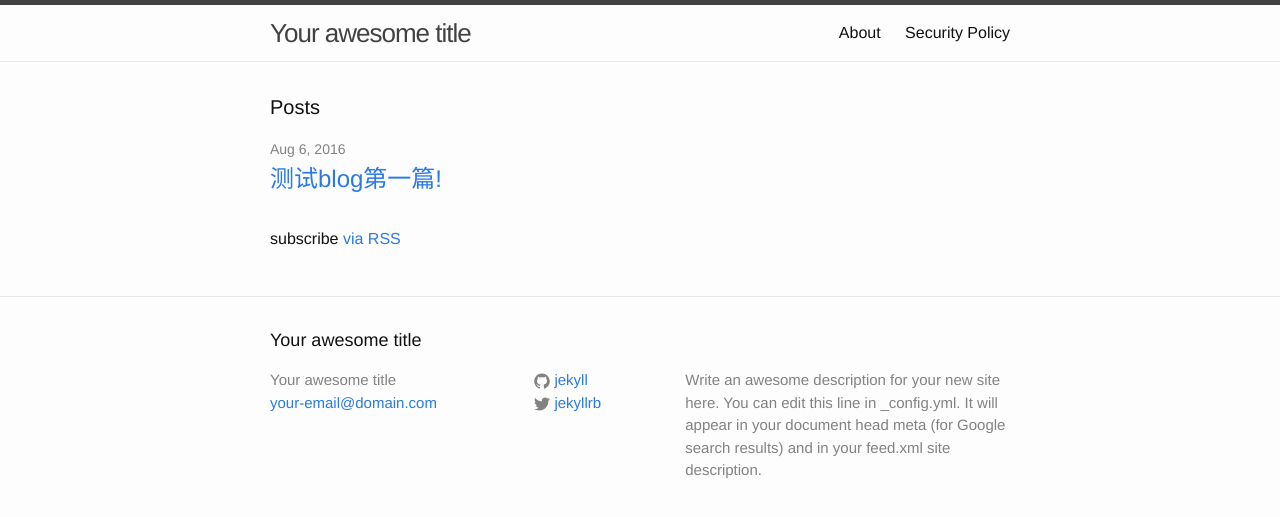
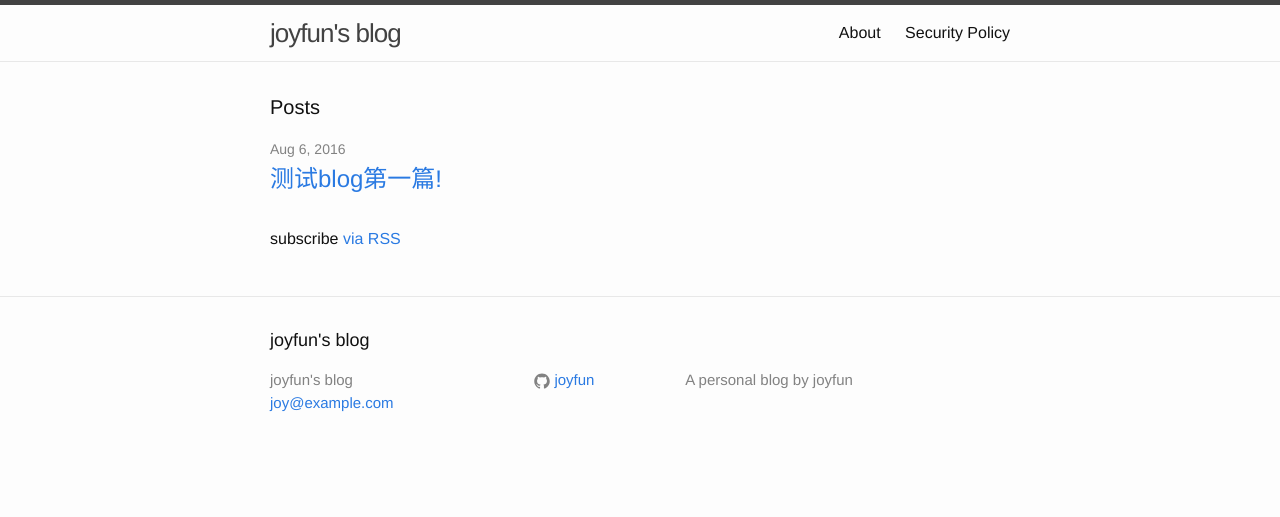
Before and after one commit to joyfun/joyfun.github.io, a Jekyll site: the page built from index.html, in a window 1280 px wide. Shown: the top 517 px of the page. Built offline with Jekyll 4.4.1, drawn with Linux system fonts in a browser that asks for light colours.

Commit message:
配置 GitHub Pages 并安装 minima 主题

```diff
--- a/_config.yml
+++ b/_config.yml
@@ -6,16 +6,13 @@
 # 'jekyll serve'. If you change this file, please restart the server process.
 
 # Site settings
-title: Your awesome title
-email: your-email@domain.com
-description: > # this means to ignore newlines until "baseurl:"
-  Write an awesome description for your new site here. You can edit this
-  line in _config.yml. It will appear in your document head meta (for
-  Google search results) and in your feed.xml site description.
+title: joyfun's blog
+email: joy@example.com
+description: "A personal blog by joyfun"
 baseurl: "" # the subpath of your site, e.g. /blog
-url: "http://yourdomain.com" # the base hostname & protocol for your site
-twitter_username: jekyllrb
-github_username:  jekyll
+url: "https://joyfun.github.io" # the base hostname & protocol for your site
+github_username: joyfun
 
 # Build settings
+theme: minima
 markdown: kramdown
```
